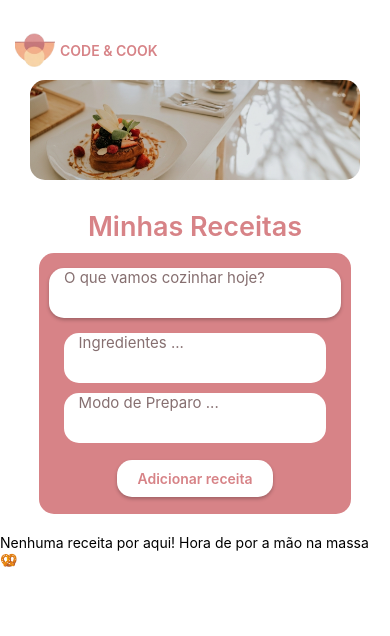
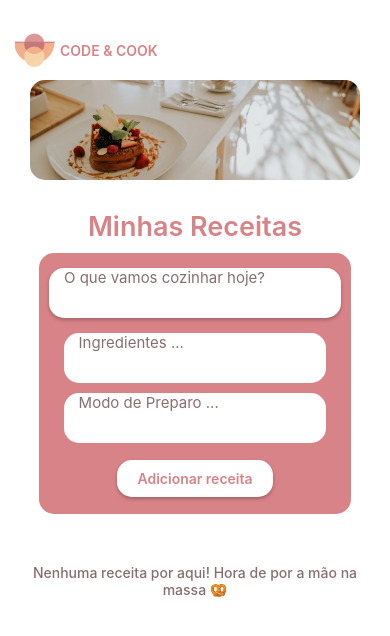
Before and after one commit to juliaefmiranda/app-receitas-react-native, a React Native app: screen / in a window 390 px wide. Shown: the top 636 px of the page. Built offline with nearby package versions, Linux system fonts and the light colour scheme.

Commit message:
Adiciona View no ListEmptyComponent e estiliza o texto vazio

```diff
--- a/App.js
+++ b/App.js
@@ -122,9 +122,11 @@ export default function App() {
             </View>
           )}
           ListEmptyComponent={() => (
-            <Text style={styles.textoVazio}>
-              Nenhuma receita por aqui! Hora de por a mão na massa 🥨
-            </Text>
+            <View style={styles.containerVazio}>
+              <Text style={styles.textoVazio}>
+                Nenhuma receita por aqui! Hora de por a mão na massa 🥨
+              </Text>
+            </View>
           )}
         />
       </View>
@@ -243,6 +245,7 @@ const styles = StyleSheet.create({
   cardReceita: {
     width: "80%",
     alignSelf: "center",
+    alignItems: "center",
     backgroundColor: "#D78387",
     borderRadius: 15,
     padding: 10,
@@ -269,12 +272,14 @@ const styles = StyleSheet.create({
     flexWrap: "wrap"
   },
   botaoRemover: {
-    marginTop: 5,
+    alignItems: 'center',
+    justifyContent: 'center',
+    margin: 7,
     backgroundColor: "#D78387",
-    borderRadius: 12,
-    paddingVertical: 8,
+    borderRadius: 15,
+    paddingVertical: 10,
+    paddingHorizontal: 20,
     alignItems: "center",
-
     borderWidth: 2,
     borderColor: "#ffffff",
   },
@@ -282,4 +287,16 @@ const styles = StyleSheet.create({
     color: "#ffffff",
     fontWeight: "600",
   },
+  containerVazio: {
+    alignItems: "center",
+    justifyContent: "center",
+    paddingHorizontal: 20,
+  },
+  textoVazio: {
+    textAlign: "center",
+    color: "#866f70",
+    marginTop: 30,
+    fontSize: 14,
+    fontWeight: "500"
+  },
 });
```
